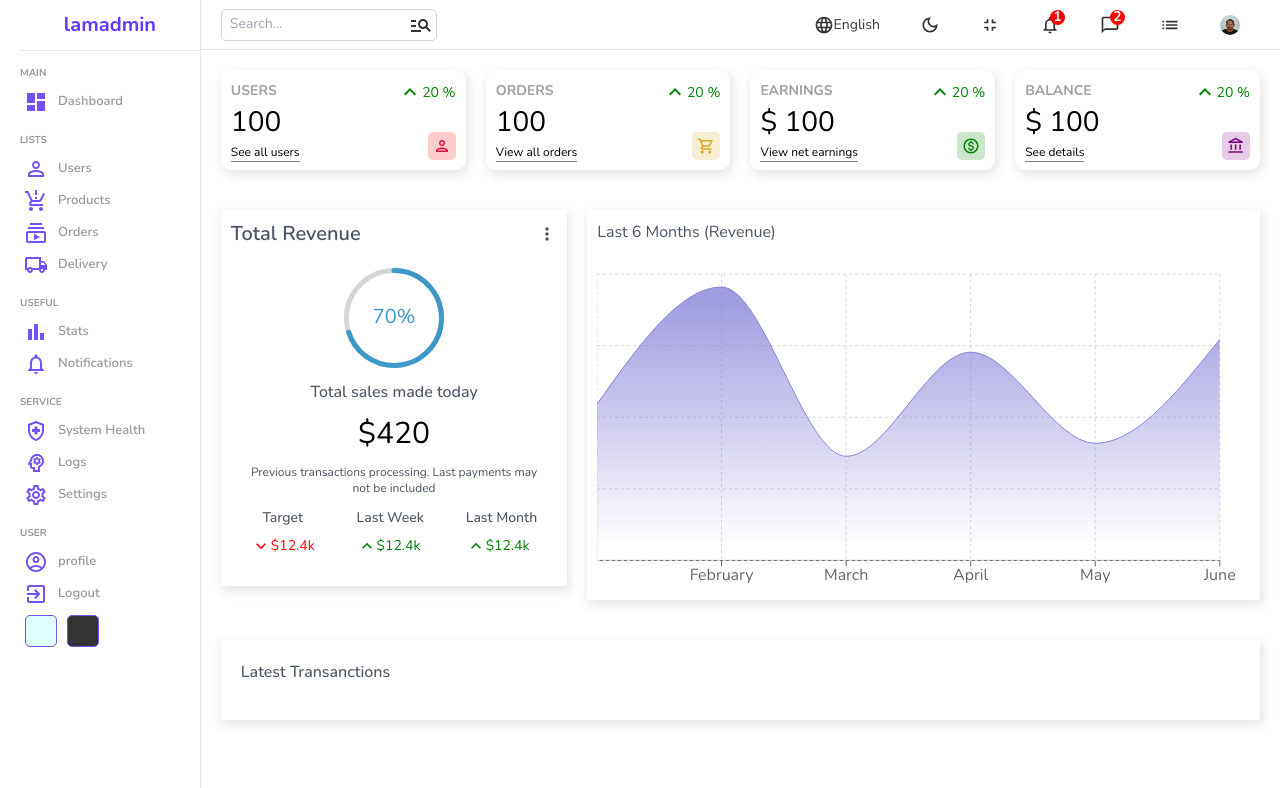
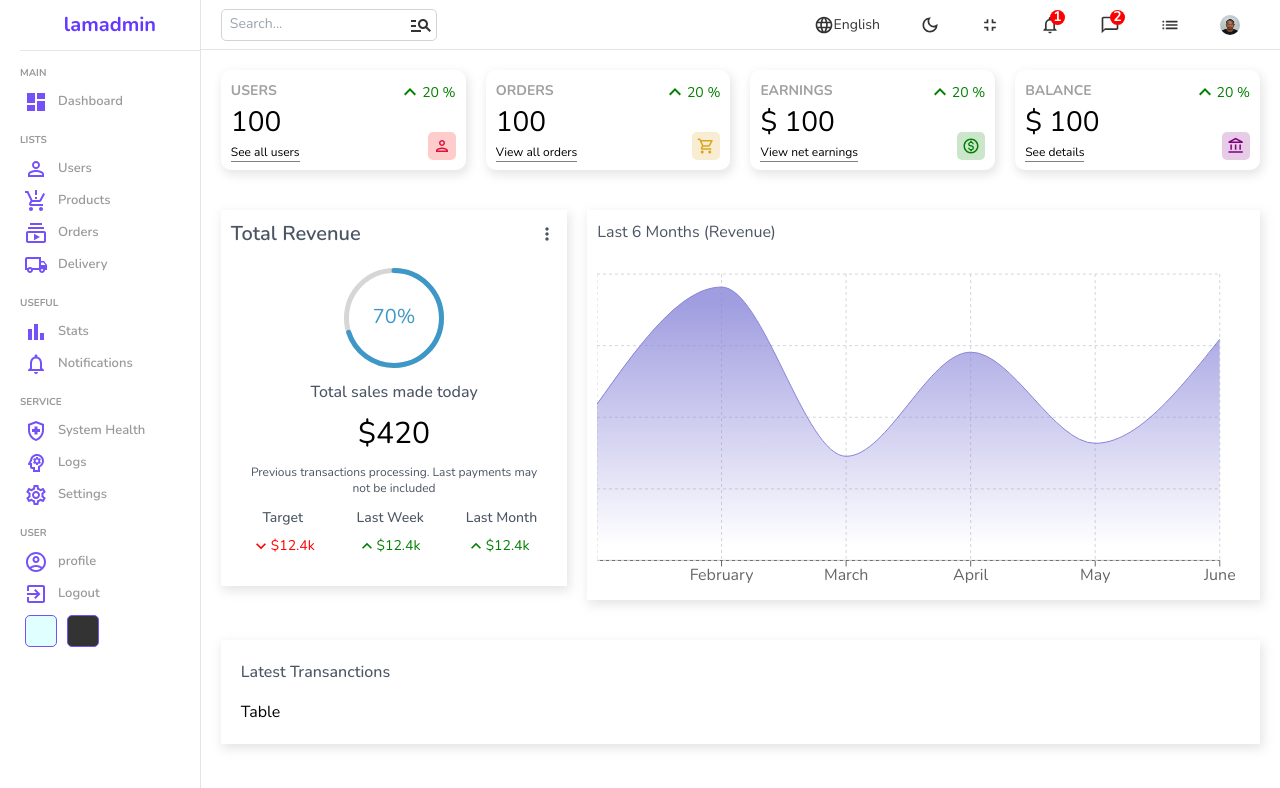
Before and after one commit to Titania01/dashboard-play, a React (Vite) app: page / in a window 1280 px wide. Shown: the top 788 px of the page. Built offline with nearby package versions, Linux system fonts and the light colour scheme.

Commit message:
feat: table initialization

```diff
--- a/src/organism/table/index.tsx
+++ b/src/organism/table/index.tsx
@@ -1,7 +1,7 @@
-import React from "react";
+import "./table.scss";
 
 const Table = () => {
-  return <div>Table</div>;
+  return <div className="table">Table</div>;
 };
 
 export default Table;
--- a/src/organism/table/table.scss
+++ b/src/organism/table/table.scss
@@ -0,0 +1,3 @@
+.table {
+
+}
--- a/src/pages/home/index.tsx
+++ b/src/pages/home/index.tsx
@@ -2,6 +2,7 @@ import Chart from "../../organism/chart";
 import FeaturedChart from "../../organism/featured";
 import Navbar from "../../organism/navbar";
 import Sidebar from "../../organism/sidebar";
+import Table from "../../organism/table";
 import Widget from "../../organism/widgets";
 import "./home.scss";
 
@@ -23,6 +24,7 @@ const Home = () => {
         </div>
         <div className="listContainer">
           <div className="listTitle">Latest Transanctions</div>
+          <Table />
         </div>
       </div>
     </div>
```
